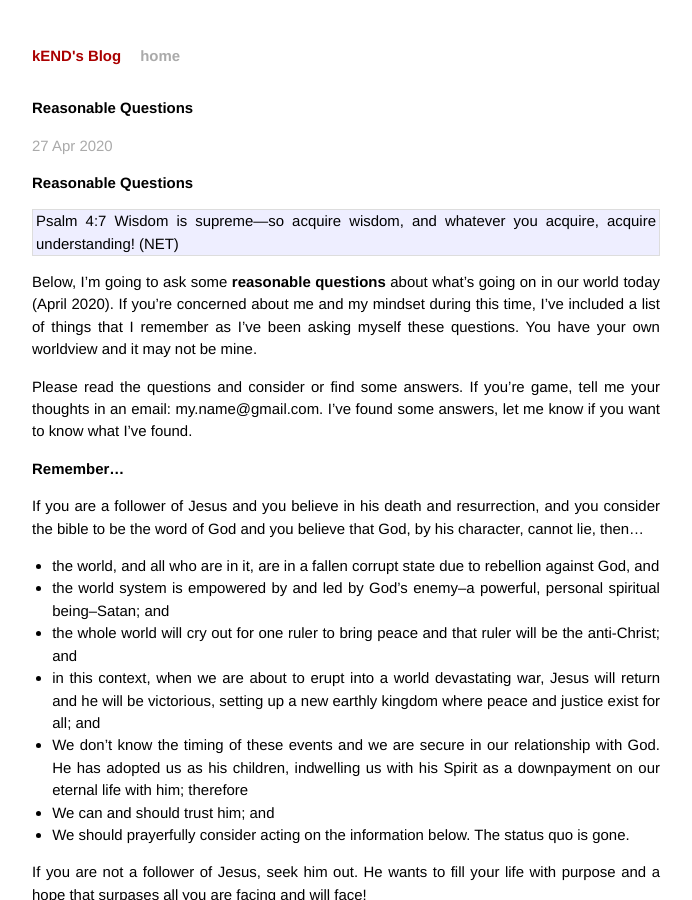
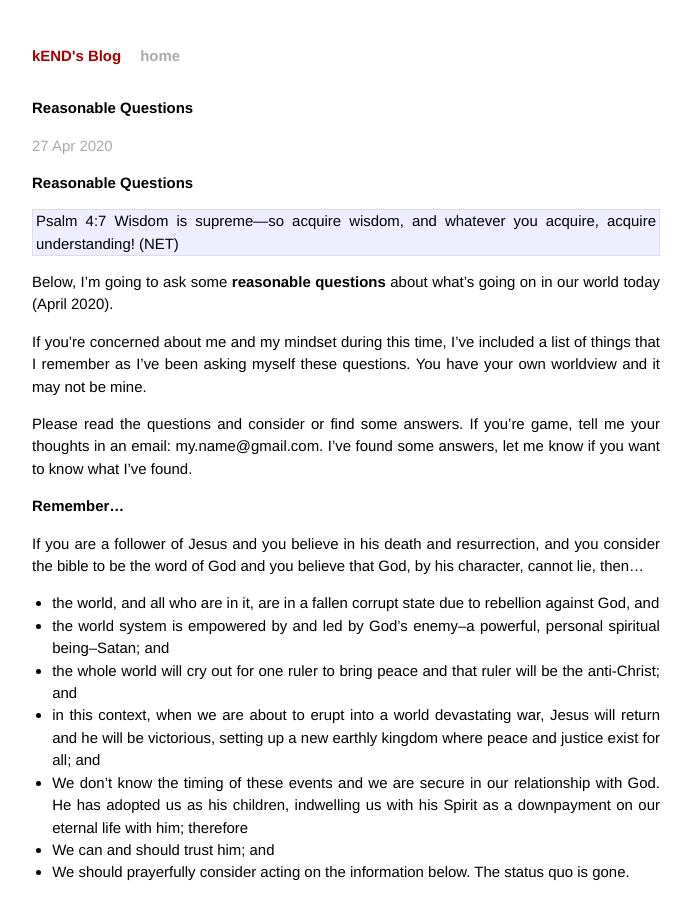
Before and after one commit to kEND/kEND.github.io, a Jekyll site: the page built from _posts/2020-04-27-reasonable-questions.md, in a window 1280 px wide and 900 px high. Shown: the whole window, without its empty margins (294-986 px from the left). Built offline with Jekyll 4.4.1, drawn with Linux system fonts in a browser that asks for light colours; our own code applies the rules of GitHub Pages for plain Markdown files.

Commit message:
Touching up the Covid-19 post

```diff
--- a/_posts/2020-04-27-reasonable-questions.md
+++ b/_posts/2020-04-27-reasonable-questions.md
@@ -2,7 +2,9 @@
 
 > Psalm 4:7 Wisdom is supreme—so acquire wisdom, and whatever you acquire, acquire understanding! (NET)
 
-Below, I'm going to ask some **reasonable questions** about what's going on in our world today (April 2020).  If you're concerned about me and my mindset during this time, I've included a list of things that I remember as I've been asking myself these questions.  You have your own worldview and it may not be mine.
+Below, I'm going to ask some **reasonable questions** about what's going on in our world today (April 2020).
+
+If you're concerned about me and my mindset during this time, I've included a list of things that I remember as I've been asking myself these questions.  You have your own worldview and it may not be mine.
 
 Please read the questions and consider or find some answers.  If you're game, tell me your thoughts in an email: my.name@gmail.com.  I've found some answers, let me know if you want to know what I've found.
 
@@ -24,7 +26,7 @@ If you are not a follower of Jesus, seek him out.  He wants to fill your life wi
 
 #### ...COVID-19
 
-![img](https://www.genengnews.com/wp-content/uploads/2020/02/Feb24_2020_CDC_Coronavirus-scaled-e1582556880177.jpg)
+![img](https://www.genengnews.com/wp-content/uploads/2020/02/Feb24_2020_CDC_Coronavirus-scaled-e1582556880177.jpg){:width="600px"}
 
 - What is it?
 - What is the infection rate?
@@ -39,7 +41,7 @@ If you are not a follower of Jesus, seek him out.  He wants to fill your life wi
 
 #### ...the response
 
-![img](https://images.unsplash.com/photo-1587316745621-3757c7076f7b?ixlib=rb-1.2.1&ixid=eyJhcHBfaWQiOjEyMDd9&w=1000&q=80)
+![img](https://images.unsplash.com/photo-1587316745621-3757c7076f7b?ixlib=rb-1.2.1&ixid=eyJhcHBfaWQiOjEyMDd9&w=1000&q=80){:width="600px"}
 
 - What was the response to COVID-19?
 - Given the answers above, how was this response warranted?  How was it unwarranted?
@@ -54,7 +56,7 @@ If you are not a follower of Jesus, seek him out.  He wants to fill your life wi
 - How interconnected are businesses in our modern economy?  How is their purchasing behavior changing? their hiring behavior?
 - If a business is rethinking their entire business from the ground up based on new revenue models (lower than before the lockdowns), how long do you think it will take for them to plan a new strategy and implement it?  Will they be hiring and starting new projects in the meantime?
 
-![img](https://mk0prospectived5pi4l.kinstacdn.com/wp-content/uploads/2015/01/Thinking-Statue-2.png)
+![img](https://mk0prospectived5pi4l.kinstacdn.com/wp-content/uploads/2015/01/Thinking-Statue-2.png){:width="600px"}
 
 ### Conclusion
 
```
